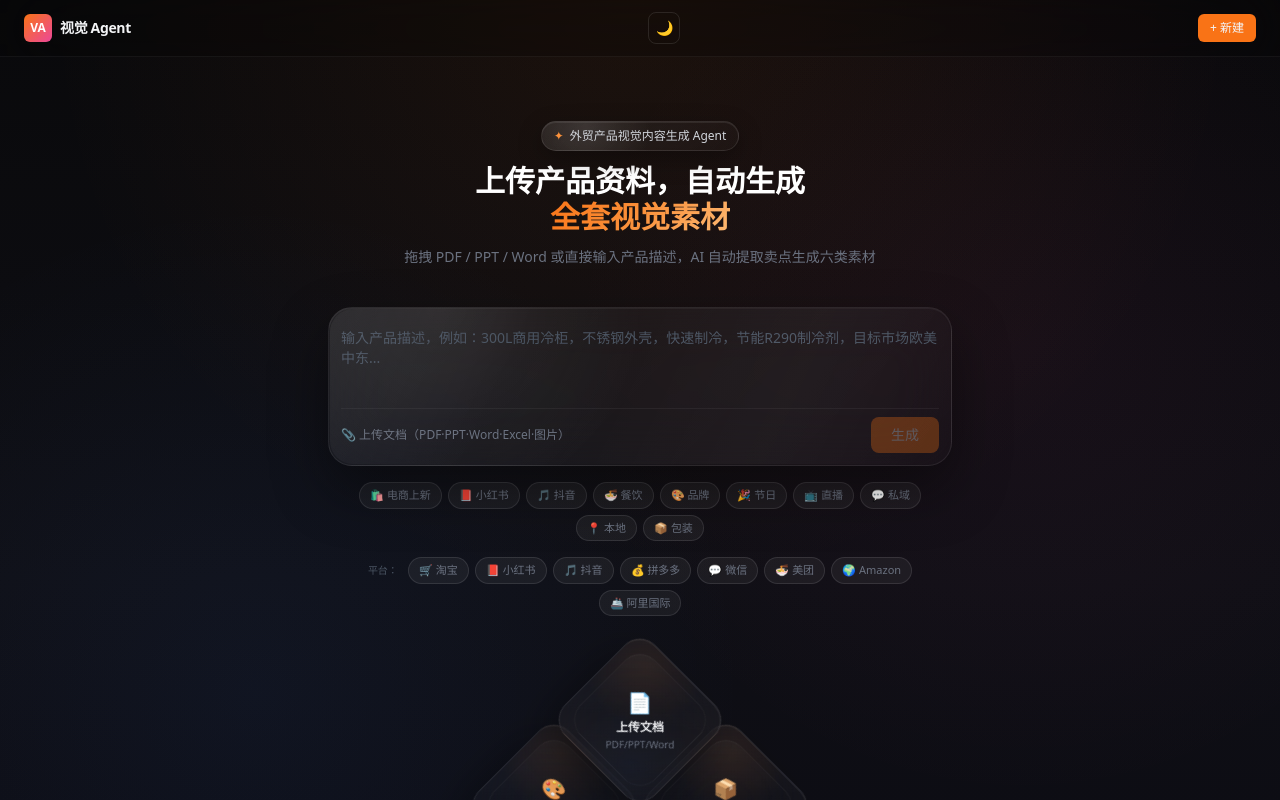
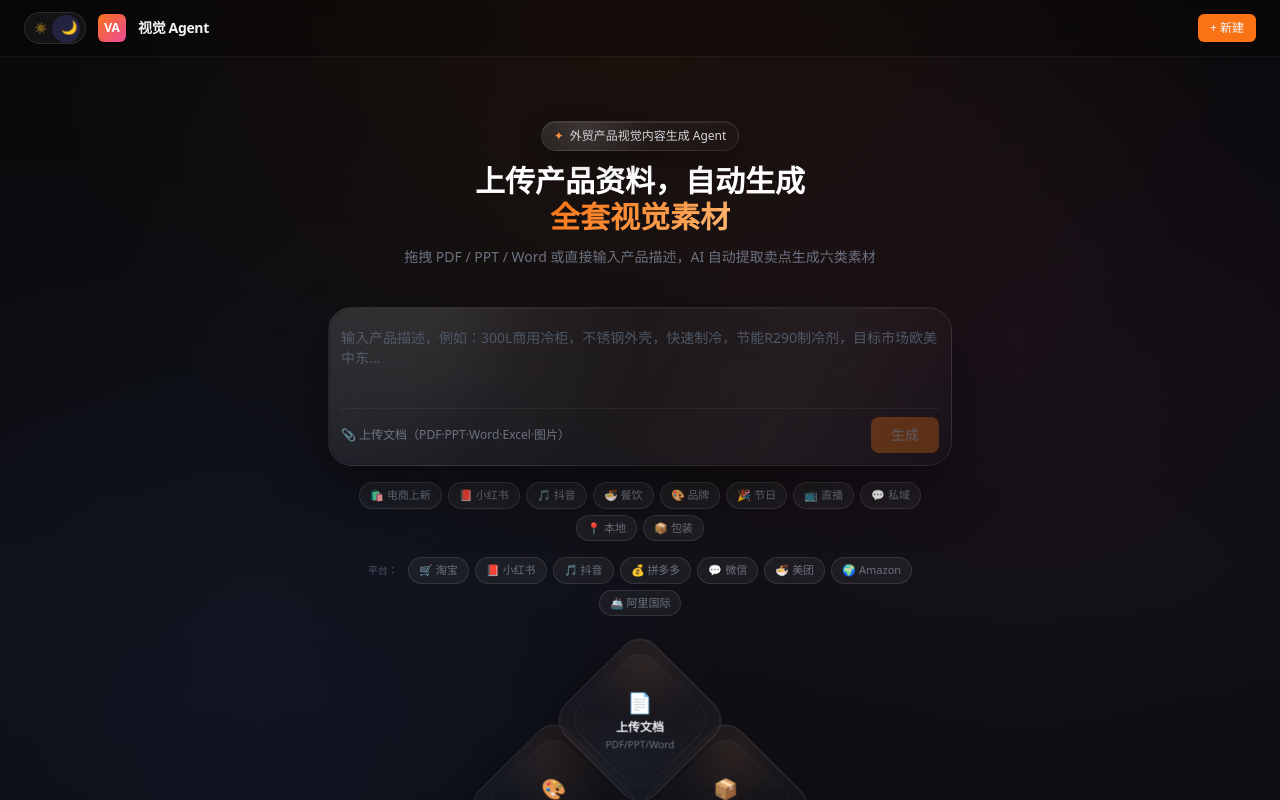
Before and after one commit to krukteresa413-ops/visual-agent, a React (Vite) app in the folder frontend/: page / in a window 1280 px wide. Shown: the top 800 px of the page. Built offline with nearby package versions, Linux system fonts and the light colour scheme; no server answers.

Commit message:
design: polished theme toggle — sliding pill with sun/moon
- Redesigned ThemeToggle: pill container with sliding highlight
- Active mode icon scales up + full opacity, inactive dims
- Smooth 300ms transition on toggle
- Moved to left side of header in both pages

```diff
--- a/frontend/src/components/ThemeToggle.tsx
+++ b/frontend/src/components/ThemeToggle.tsx
@@ -24,11 +24,33 @@
   return (
     <button
       onClick={toggle}
-      className="w-8 h-8 rounded-lg flex items-center justify-center text-sm transition-all
-        hover:bg-white/10 border border-white/10"
+      className="relative flex items-center h-8 px-0.5 rounded-full border transition-all duration-300
+        bg-white/5 border-white/10 hover:border-white/20"
+      style={{ minWidth: 56 }}
       title={isLight ? '切换夜间模式' : '切换日间模式'}
     >
-      {isLight ? '☀️' : '🌙'}
+      {/* Sliding background pill */}
+      <span
+        className={`absolute top-0.5 h-7 rounded-full transition-all duration-300 ease-out ${
+          isLight
+            ? 'left-0.5 w-7 bg-amber-400/20'
+            : 'left-[27px] w-7 bg-indigo-500/20'
+        }`}
+      />
+
+      {/* Sun */}
+      <span className={`relative z-10 w-7 h-7 flex items-center justify-center text-xs transition-all duration-300 ${
+        isLight ? 'scale-110' : 'scale-90 opacity-40'
+      }`}>
+        ☀️
+      </span>
+
+      {/* Moon */}
+      <span className={`relative z-10 w-7 h-7 flex items-center justify-center text-xs transition-all duration-300 ${
+        !isLight ? 'scale-110' : 'scale-90 opacity-40'
+      }`}>
+        🌙
+      </span>
     </button>
   );
 }
--- a/frontend/src/pages/ProjectsPage.tsx
+++ b/frontend/src/pages/ProjectsPage.tsx
@@ -166,12 +166,12 @@
 
       {/* Header */}
       <header className="sticky top-0 z-10 border-b border-white/5 bg-black/20 backdrop-blur-2xl px-6 py-3 flex items-center justify-between">
-        <div className="flex items-center gap-2">
+        <div className="flex items-center gap-3">
+          <ThemeToggle isLight={isLight} toggle={toggleTheme} />
           <div className="w-7 h-7 rounded-md flex items-center justify-center font-bold text-xs" style={{ background: 'linear-gradient(135deg, #f97316, #ec4899)' }}>
             <span className="text-white">VA</span></div>
           <span className="font-semibold text-sm tracking-tight">视觉 Agent</span>
         </div>
-        <ThemeToggle isLight={isLight} toggle={toggleTheme} />
         <button onClick={() => setShowCreate(true)} className="px-3 py-1.5 bg-orange-500 hover:bg-orange-400 rounded-md text-xs font-medium">+ 新建</button>
       </header>
 
```
